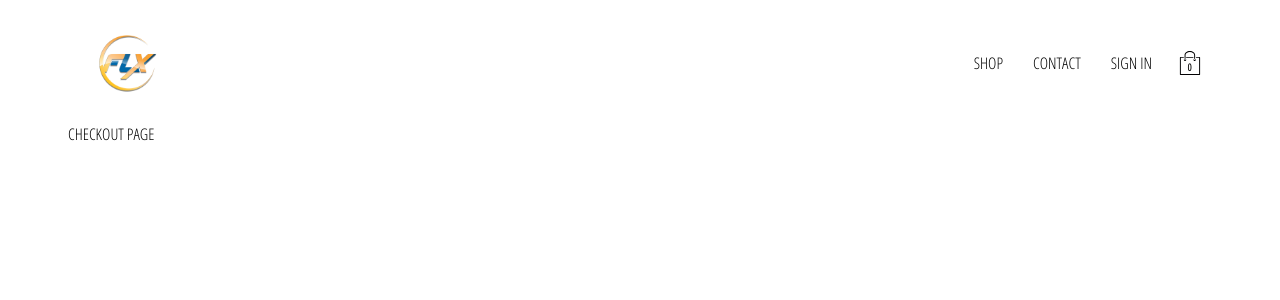
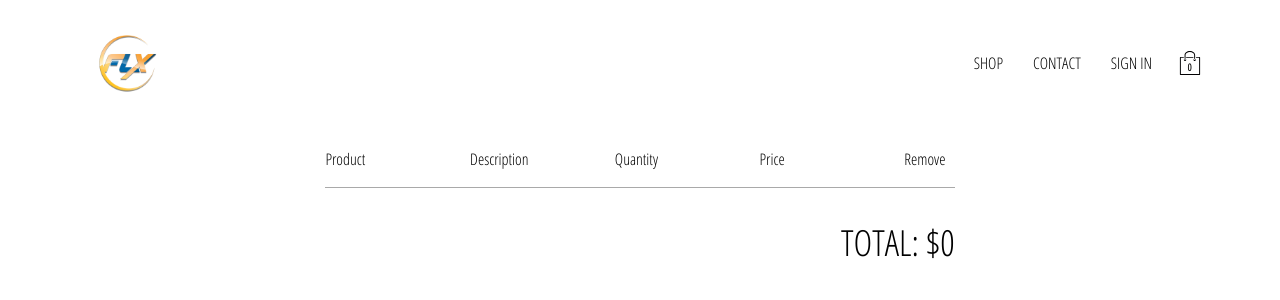
Before and after one commit to Samuellyworld/FLX-clothing, a React (Create React App) app: page /checkout in a window 1280 px wide. Shown: the top 300 px of the page. Built offline with nearby package versions, Linux system fonts and the light colour scheme; no server answers.

Commit message:
added checkout page with SELECTTOTALCART reselect function from redux mapped down to the checkout page

```diff
--- a/src/Pages/CheckoutPage/CheckoutPage.js
+++ b/src/Pages/CheckoutPage/CheckoutPage.js
@@ -1,10 +1,42 @@
-import React from 'react';
+ import React from 'react';
+ import {createStructuredSelector} from 'reselect';
+ import {connect} from 'react-redux';
+ import {selectCartTotal, selectCartItems} from '../../redux/cart/cart-selectors';
  import './CheckoutPage.scss';
 
- const CheckoutPage = () => (
- 	<div>
- 	CHECKOUT PAGE
+ const CheckoutPage = ({cartItems, total}) => (
+ 	<div  className='checkout-page'>
+      <div className='checkout-header'>
+          <div className='header-block'>
+           <span> Product </span>
+          </div>
+          <div className='header-block'>
+           <span> Description </span>
+          </div>
+          <div className='header-block'>
+           <span> Quantity </span>
+          </div>
+          <div className='header-block'>
+           <span> Price</span>
+          </div>
+          <div className='header-block'>
+           <span> Remove </span>
+          </div>
+      </div>
+      {
+       cartItems.map(cartItem =>
+               cartItem.name
+           )
+      }
+      <div className = 'total'>
+         <span> TOTAL: ${total}</span>
+      </div>
  	</div>
  	)
 
- 	export default CheckoutPage;
+ const mapStateToProps = createStructuredSelector({
+     cartItems : selectCartItems,
+     total : selectCartTotal
+ })
+
+ export default connect(mapStateToProps)(CheckoutPage);
--- a/src/Pages/CheckoutPage/CheckoutPage.scss
+++ b/src/Pages/CheckoutPage/CheckoutPage.scss
@@ -0,0 +1,30 @@
+.checkout-page {
+	width: 55%;
+	min-height: 90vh;
+	display: flex;
+	flex-direction : column;
+	align-items: center;
+	margin: 50px auto 0;
+
+ .checkout-header {
+ 	width: 100%;
+ 	height: 40px;
+ 	display: flex;
+ 	justify-content : space-between;
+ 	border-bottom: 1px solid darkgrey;
+
+  .header-block {
+  	text-transform: capitalize;
+  	width: 23%;
+
+    &:last-child {
+    	width: 8%;
+    }
+  }
+ }
+ .total {
+ 	margin-top : 30px;
+ 	margin-left : auto;
+ 	font-size : 36px;
+ }
+}
--- a/src/redux/cart/cart-selectors.js
+++ b/src/redux/cart/cart-selectors.js
@@ -21,3 +21,10 @@
      ,0
      )
 	);
+export const selectCartTotal = createSelector(
+    [selectCartItems],
+    cartItems =>
+      cartItems.reduce((accumulatedQuantity , cartItem) =>
+          accumulatedQuantity + cartItem.quantity * cartItem.price, 0
+          )
+    )
```
